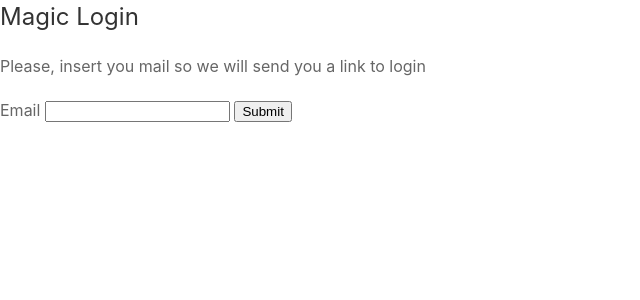
After one commit to commite/halfcms, a Django app: page /user/magic-link in a window 1280 px wide. The commit adds this page. Shown: the top 300 px of the page, without its empty margins (0-640 px from the left). Run offline with Django 3.2, Linux system fonts and the light colour scheme; some libraries are stand-ins or nearby versions.

Commit message:
magic link, pdte arrglar URL

```diff
--- /dev/null
+++ b/base/templates/base/magic_link.html
@@ -0,0 +1,18 @@
+{% extends 'base/base.html' %}
+
+{% block content %}
+<h3>Magic Login</h3>
+<p>Please, insert you mail so we will send you a link to login</p>
+<form method="POST">{% csrf_token %}
+  <label>Email</label>
+  <input type="email" name="email"></input>
+  <input type="submit" name="Submit" value="Submit">
+</form>
+{% if error %}
+  {{ error }}
+  <a href="{% url 'sign_up' %}">Go to SignUp Page></a>
+{% endif %}
+{% if success %}
+  <p>{{ success }}</p>
+{% endif %}
+{% endblock %}
--- a/base/templates/base/sign_in.html
+++ b/base/templates/base/sign_in.html
@@ -13,9 +13,9 @@
   </p>
   <button type="submit">Sign in!</button>
   </form>
-  <p>Forget password? <a href="{% url 'password_reset' %}">Reset it!</a></p>
-
   {% if errors %}
   <p>{{ errors }}</p>
   {% endif %}
+  <p>Forget password? <a href="{% url 'password_reset' %}">Reset it!</a></p>
+  <p>Feeling tired? Just login by <a href="{% url 'magic_link' %}">MagicLogin</a>
 {% endblock%}
--- a/base/views.py
+++ b/base/views.py
@@ -1,10 +1,14 @@
+import hashlib
+import random
+from datetime import datetime, timedelta, timezone
 from django.shortcuts import render
 from django import forms
-from user.models import User
+from user.models import User, LoginToken
 from user.forms import SignUpForm
 from django.contrib.auth import authenticate, login, logout
 from django.http import HttpResponseRedirect
 from django.urls import reverse
+from django.core.mail import send_mail
 
 
 def home(request):
@@ -52,3 +56,47 @@ def logout_user(request):
 
 def user_page(request):
     return render(request, 'base/user_page.html', {})
+
+
+def create_magic_link(request):
+    context = {}
+    if request.method == 'POST':
+        email = request.POST['email']
+        if not User.objects.filter(email=email).exists():
+            context['error'] = 'User not registered, please go to \
+                                the Sign-Up Page'
+        else:
+            salt = hashlib.sha1(str(random.random()).encode('utf-8')).hexdigest()[:5]
+            token_id = hashlib.sha1(str(salt+email).encode('utf-8')).hexdigest()
+            expiration = datetime.now() + timedelta(hours=1)
+            login_token = LoginToken(email=email, token_id=token_id,
+                                     token_expires=expiration)
+            login_token.save()
+            email_body = 'Hola {}, Pulse el enlace para logarte: {}' \
+                         .format(email, reverse('magic_confirm', args=[token_id]))
+
+            send_mail('Magic Link', email_body, 'mymail@mail.es',
+                      [email], fail_silently=True)
+            context['success'] = 'Check your inbox!'
+    return render(request, 'base/magic_link.html', context)
+
+
+def magic_login_confirm(request, activation_key):
+    context = {}
+    if request.user.is_authenticated:
+        HttpResponseRedirect(reverse('user_page'))
+    try:
+        login_token = LoginToken.objects.get(token_id=activation_key)
+        if login_token.token_expires < datetime.now(timezone.utc):
+            context['error'] = 'This token has expired.'
+        elif login_token.is_used:
+            context['error'] = 'This token has already been used.'
+        else:
+            login_token.is_used = True
+            login_token.save()
+            user = User.objects.get(email=login_token.email)
+            login(request, user)
+            return HttpResponseRedirect(reverse('user_page'))
+    except LoginToken.DoesNotExist:
+        context['error'] = 'This token does not exist.'
+    return render(request, 'base/magic_link_confirm.html', context)
--- a/user/urls.py
+++ b/user/urls.py
@@ -2,10 +2,13 @@ from django.urls import path, include
 from base import views
 
 urlpatterns = [
-    path('', views.home, name='home'),
-    path('user/new', views.sign_up, name='sign_up'),
+    path('', views.home, name="home"),
+    path('user/new', views.sign_up, name="sign_up"),
     path('user/login', views.sign_in, name="sign_in"),
     path('user/logout', views.logout_user, name="logout_user"),
     path('user/user-page', views.user_page, name="user_page"),
-    path('registration/', include('django.contrib.auth.urls')),
+    path('user/magic-link', views.create_magic_link, name="magic_link"),
+    path('user/magic-confirm/(?P<activation_key>\w+)/',
+         views.magic_login_confirm, name="magic_confirm"),
+    path('registration/', include('django.contrib.auth.urls'))
 ]
```
Also changed, not shown: base/templates/base/magic_link_confirm.html (added, +8 -0 lines), user/models.py (+12 -1 lines), user/migrations/0003_logintoken.py (added).
